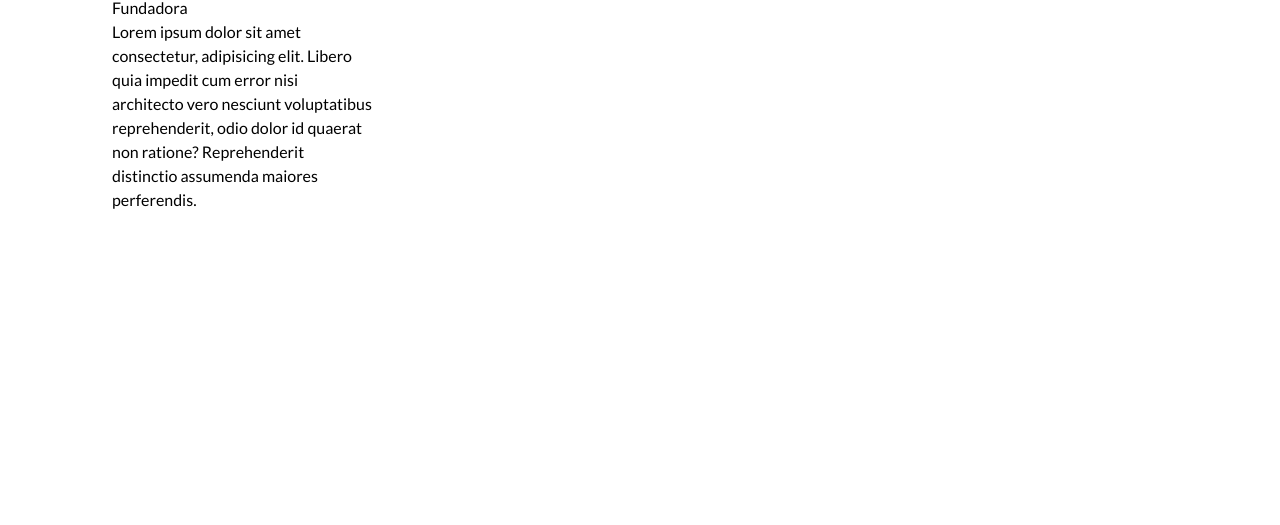
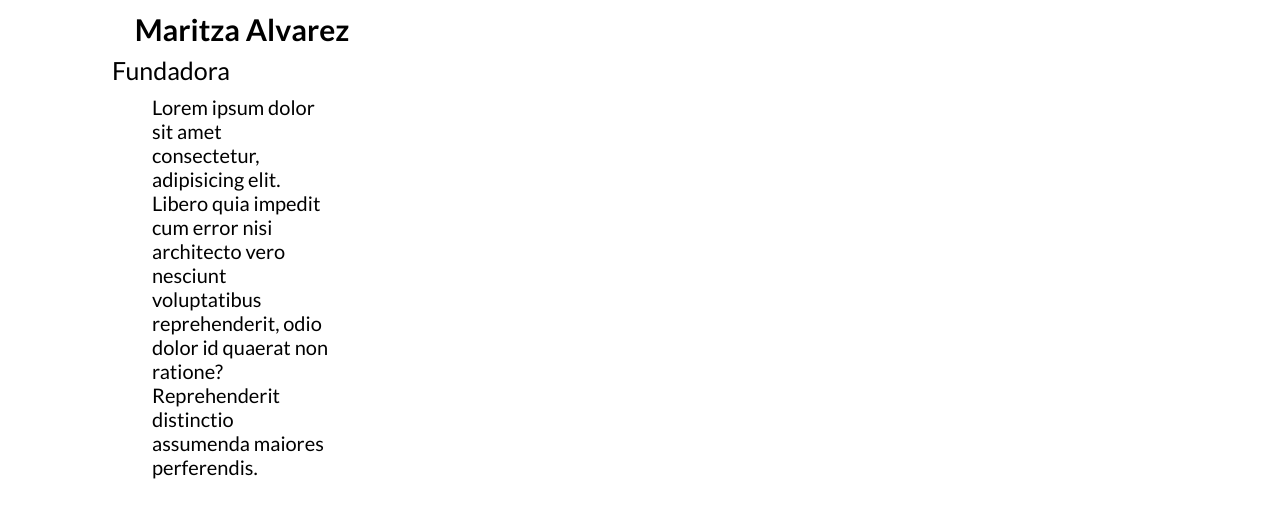
Before and after one commit to danimurguia/PROYECTO-INTEGRADOR, a plain HTML site: page aboutUsSportec.html in a window 1280 px wide. Shown: the part 692-1217 px from the top of the page. Before the commit the page ends 950 px from the top, so only its background shows below. Drawn offline with nearby package versions, Linux system fonts and the light colour scheme.

Commit message:
AU Sportec

```diff
--- a/aboutUsSportec.css
+++ b/aboutUsSportec.css
@@ -9,15 +9,35 @@
     color: black;
     margin-top: 20px;
 }
+
 h1{
     color: rgb(114, 7, 146);
     text-align: center;
     font-size: 40px;
     font-weight: bold;
+    margin-top: 20px;
+}
 
+h2{
+    color: black;
+    text-align: center;
+    font-size: 30px;
+    font-weight: bold;
 }
-#containerTarjetasSportec{
-    color:black ;
+
+h3{
+    color: black;
+    text-align: left;
+    font-size: 25px;
+}
+
+p{
+    color: black;
+    text-align: left;
+    font-size: 20px;
+    margin-left: 40px;
+    margin-right: 40px;
+    margin-top: 30px;
 }
 *{
     margin: 0;
@@ -28,6 +48,10 @@ h1{
 
 body{
     background-color: rgb(255, 255, 255);
+}
+
+#containerTarjetasSportec{
+    color:black ;
 }
 
 .container__cards{
--- a/aboutUsSportec.html
+++ b/aboutUsSportec.html
@@ -9,13 +9,13 @@
   </head>
   <body>
 <div id="containerAboutUsSportec">
-  <h1>Sobre SporTec</h1>
+  <h1>ACERCA DE SPORTEC</h1>
 
   <p>Surgimos a causa de una necesidad básica que se ha ignorado desde hace tiempo: la actividad física. Queremos lograr que esta sea fácil, cómoda y accesible a todas las personas. Ir a una tienda deportiva o visitar un gimnasio puede ser abrumador al no tener conocimiento del tema, pero en Sportec no es así. Nuestro equipo especializado te ayudará a lograr tus metas de una manera eficáz, accesible y personalizada. No sólo ofrecemos entrenamiento personalizado, sino tambien ropa y equipamento. Date una vuelta por nuestro sitio web y conoce todo lo que tenemos por ofrecerte.</p>
 </div>
 
 <div id="containerTarjetasSportec">
-  <h1>EL EQUIPO SPORTEC</h1>
+  <h1>El Equipo SporTec</h1>
   <br>
   <div class="container">
     <div class="row">
@@ -27,8 +27,8 @@
           </div>
           <div class="description">
               <h2>Maritza Alvarez</h2>
-              <p>Fundadora<br>
-                Lorem ipsum dolor sit amet consectetur, adipisicing elit. Libero quia impedit cum error nisi architecto vero nesciunt voluptatibus reprehenderit, odio dolor id quaerat non ratione? Reprehenderit distinctio assumenda maiores perferendis.</p>
+              <h3>Fundadora<h3>
+                <p>Lorem ipsum dolor sit amet consectetur, adipisicing elit. Libero quia impedit cum error nisi architecto vero nesciunt voluptatibus reprehenderit, odio dolor id quaerat non ratione? Reprehenderit distinctio assumenda maiores perferendis.</p>
           </div>
         </div>
       </div>
```
